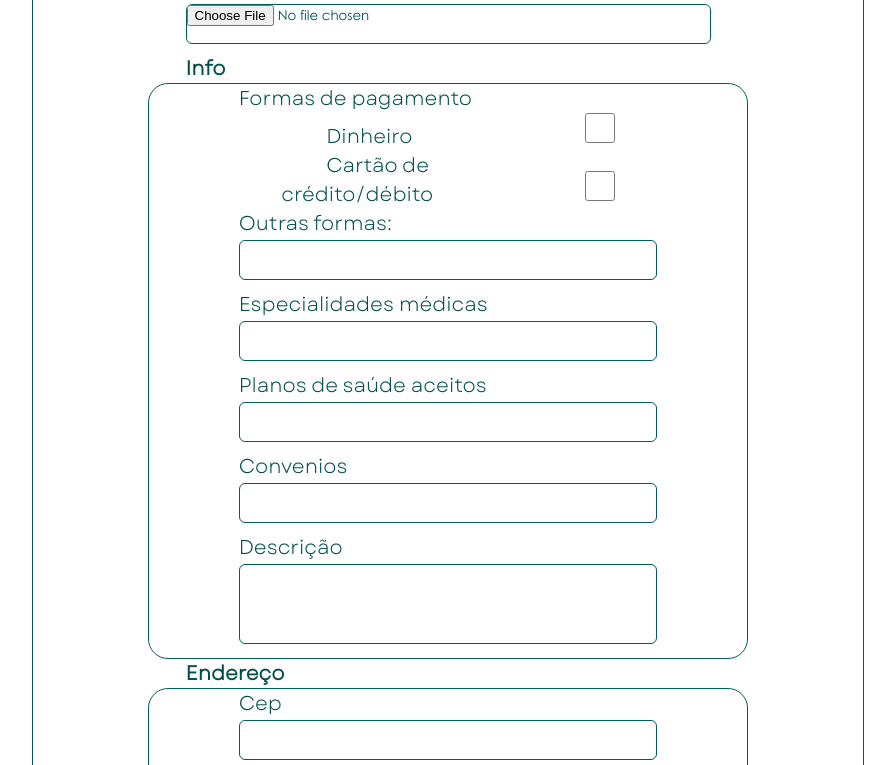
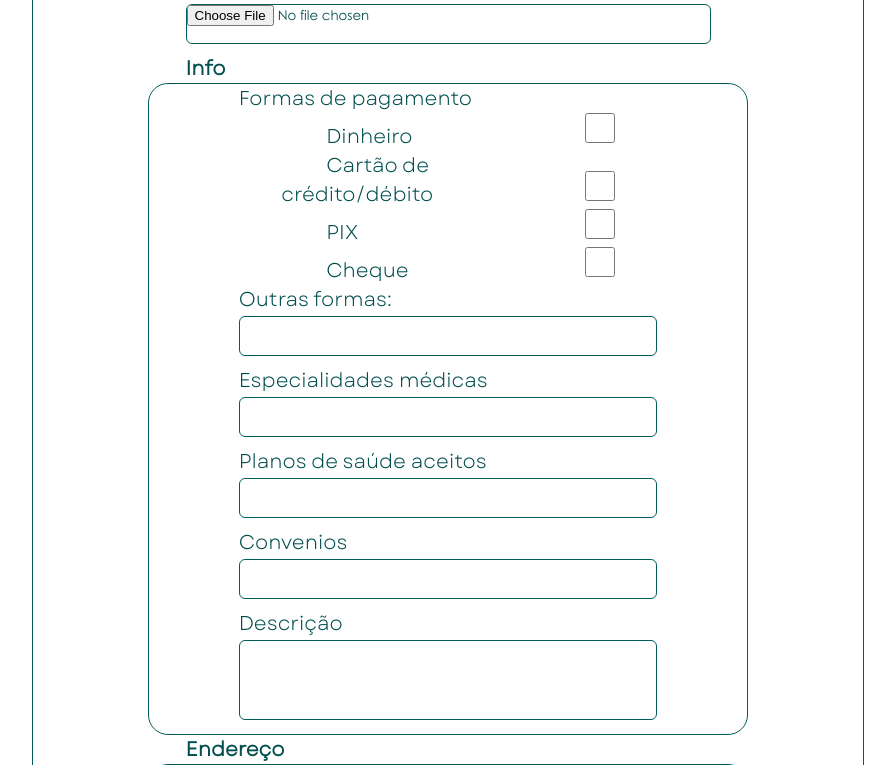
Before and after one commit to vertplay/integrador, a CodeIgniter 4 app: the page made by app/Views/clinicas/registro.php in a window 1280 px wide. Shown: the part 509-1274 px from the top of the page, without its empty margins (192-1087 px from the left). Run offline with PHP 8.4 and a stand-in for CodeIgniter, Linux system fonts and the light colour scheme; the template is opened without the code that fills it, so the values that code supplies are empty; some libraries are stand-ins or nearby versions; some web fonts are replaced.

Commit message:
Update registro.php

```diff
--- a/app/Views/clinicas/registro.php
+++ b/app/Views/clinicas/registro.php
@@ -30,6 +30,11 @@
                     <label for="forma_pagamento_cartao" class="forma_pagamento">Cartão de crédito/débito</label>
                         <input type="checkbox" name="forma_pagamento_cartao" id="forma_pagamento_cartao" value="cartao">
 
+                    <label for="forma_pagamento_pix" class="forma_pagamento">PIX</label>
+                        <input type="checkbox" name="forma_pagamento_pix" id="forma_pagamento_pix" value="pix">
+
+                    <label for="forma_pagamento_cheque" class="forma_pagamento">Cheque</label>
+                        <input type="checkbox" name="forma_pagamento_cheque" id="forma_pagamento_cheque" value="cheque">
 
                         <label for="outro_campo">Outras formas: </label>
                             <input type="text" name="outro_campo" id="outro_campo">
```
